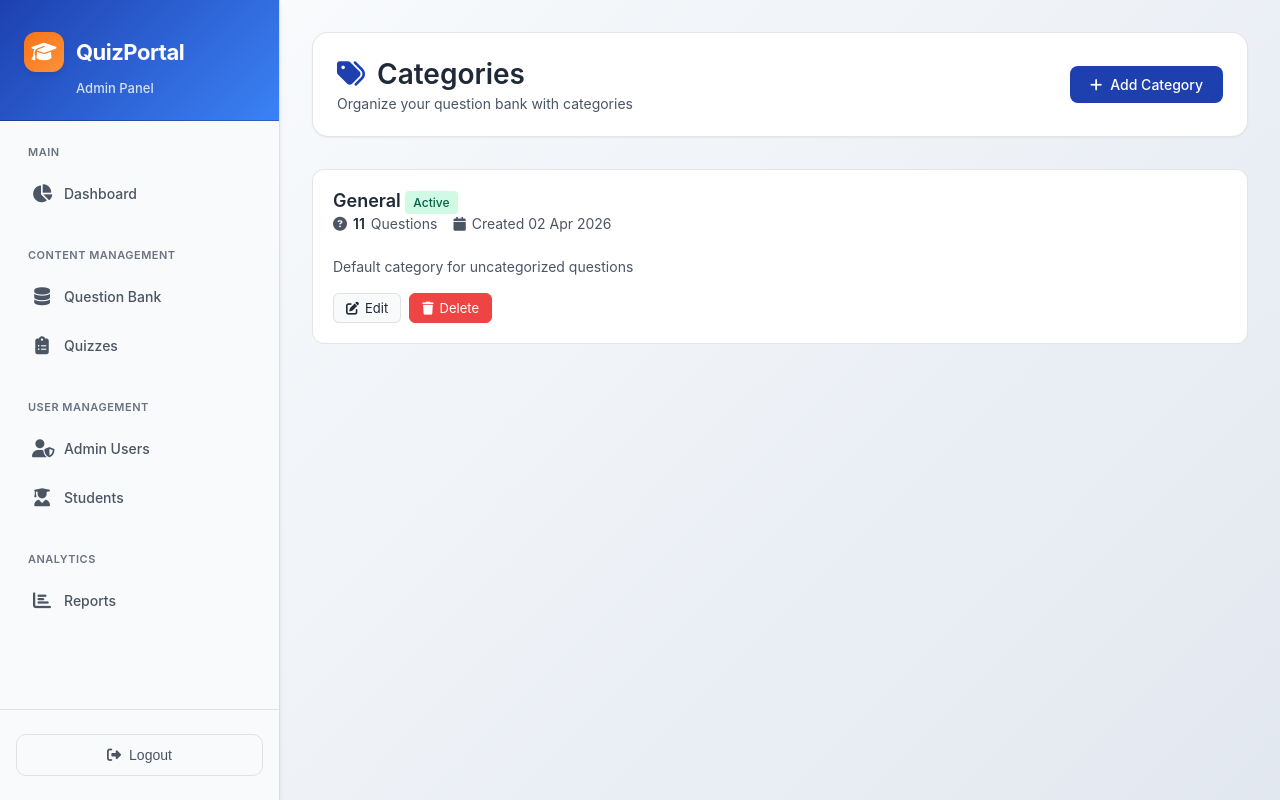
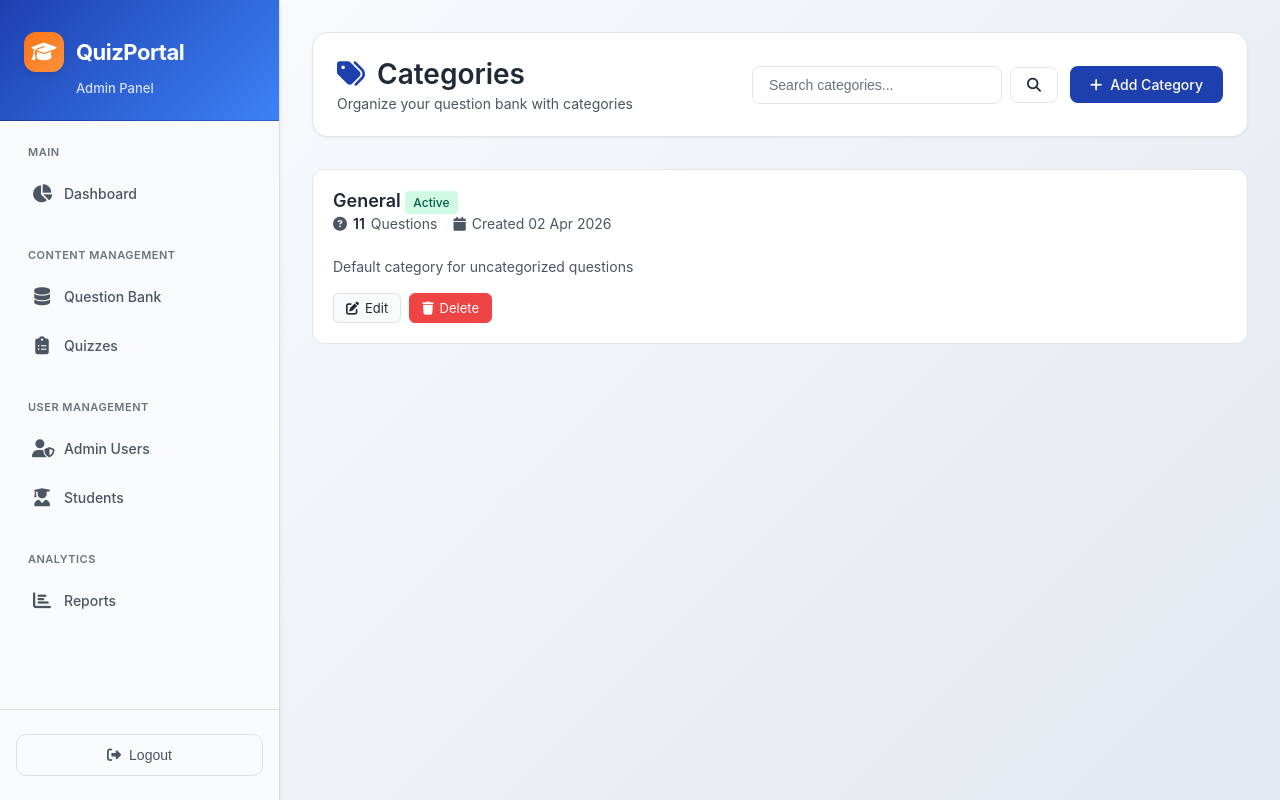
Before and after one commit to IhsanMubarak18/Quizapp, a Django app: page /admin-panel/categories/ in a window 1280 px wide. Run offline with Django 3.2, Linux system fonts and the light colour scheme; a user stored in the database is signed in; data comes from the database, SQL or seed files in the repository.

Commit message:
search option added in categories

```diff
--- a/video_app/templates/admin_panel/categories.html
+++ b/video_app/templates/admin_panel/categories.html
@@ -49,6 +49,71 @@
     .add-btn:hover {
         background: #1E40AF;
         transform: translateY(-1px);
+    }
+
+    .header-actions {
+        display: flex;
+        align-items: center;
+        gap: 12px;
+    }
+
+    .search-form {
+        display: flex;
+        align-items: center;
+        gap: 8px;
+    }
+
+    .search-input {
+        padding: 10px 16px;
+        border: 1px solid var(--border-light);
+        border-radius: 8px;
+        background: var(--bg-primary);
+        color: var(--text-primary);
+        font-size: 14px;
+        min-width: 250px;
+        transition: all 0.2s ease;
+    }
+
+    .search-input:focus {
+        outline: none;
+        border-color: var(--brand-blue);
+        box-shadow: 0 0 0 3px rgba(30, 64, 175, 0.1);
+    }
+
+    .search-input::placeholder {
+        color: var(--text-muted);
+    }
+
+    .btn {
+        padding: 10px 16px;
+        border: 1px solid var(--border-light);
+        border-radius: 8px;
+        background: var(--bg-primary);
+        color: var(--text-primary);
+        font-size: 14px;
+        font-weight: 500;
+        cursor: pointer;
+        transition: all 0.2s ease;
+        display: inline-flex;
+        align-items: center;
+        gap: 6px;
+        text-decoration: none;
+    }
+
+    .btn:hover {
+        background: var(--bg-hover);
+        border-color: var(--brand-blue);
+    }
+
+    .btn-secondary {
+        border-color: var(--border-light);
+        background: var(--bg-primary);
+    }
+
+    .btn-secondary:hover {
+        background: var(--brand-blue);
+        color: white;
+        border-color: var(--brand-blue);
     }
 
     .category-card {
@@ -179,6 +244,20 @@
             align-items: stretch;
         }
 
+        .header-actions {
+            flex-direction: column;
+            gap: 12px;
+        }
+
+        .search-form {
+            width: 100%;
+        }
+
+        .search-input {
+            min-width: auto;
+            flex: 1;
+        }
+
         .category-header {
             flex-direction: column;
             gap: 12px;
@@ -199,10 +278,18 @@
         </div>
         <div class="page-subtitle">Organize your question bank with categories</div>
     </div>
-    <a href="{% url 'video_app:admin_add_category' %}" class="add-btn">
-        <i class="fas fa-plus"></i>
-        Add Category
-    </a>
+    <div class="header-actions">
+        <form method="get" class="search-form">
+            <input type="text" name="search" class="search-input" placeholder="Search categories..." value="{{ search }}">
+            <button type="submit" class="btn btn-secondary">
+                <i class="fas fa-search"></i>
+            </button>
+        </form>
+        <a href="{% url 'video_app:admin_add_category' %}" class="add-btn">
+            <i class="fas fa-plus"></i>
+            Add Category
+        </a>
+    </div>
 </div>
 
 <!-- Categories List -->
@@ -256,15 +343,23 @@
 {% else %}
     <div class="empty-state">
         <div class="empty-icon">
-            <i class="fas fa-tags"></i>
+            <i class="fas fa-{% if search %}search{% else %}tags{% endif %}"></i>
         </div>
-        <h3>No Categories Yet</h3>
-        <p>Create your first category to start organizing your question bank.</p>
+        <h3>{% if search %}No Categories Found{% else %}No Categories Yet{% endif %}</h3>
+        <p>{% if search %}No categories match your search for "{{ search }}".{% else %}Create your first category to start organizing your question bank.{% endif %}</p>
+        {% if search %}
+        <br>
+        <a href="{% url 'video_app:admin_categories' %}" class="btn btn-secondary">
+            <i class="fas fa-times"></i>
+            Clear Search
+        </a>
+        {% else %}
         <br>
         <a href="{% url 'video_app:admin_add_category' %}" class="add-btn">
             <i class="fas fa-plus"></i>
             Create First Category
         </a>
+        {% endif %}
     </div>
 {% endif %}
 
--- a/video_app/views.py
+++ b/video_app/views.py
@@ -1065,9 +1065,18 @@ def admin_reports(request):
 @staff_required
 def admin_categories(request):
     """Manage question categories."""
-    categories = Category.objects.all().order_by('name')
+    search = request.GET.get('search', '')
+
+    categories = Category.objects.all()
+
+    if search:
+        categories = categories.filter(name__icontains=search)
+
+    categories = categories.order_by('name')
+
     return render(request, 'admin_panel/categories.html', {
         'categories': categories,
+        'search': search,
     })
 
 
```
